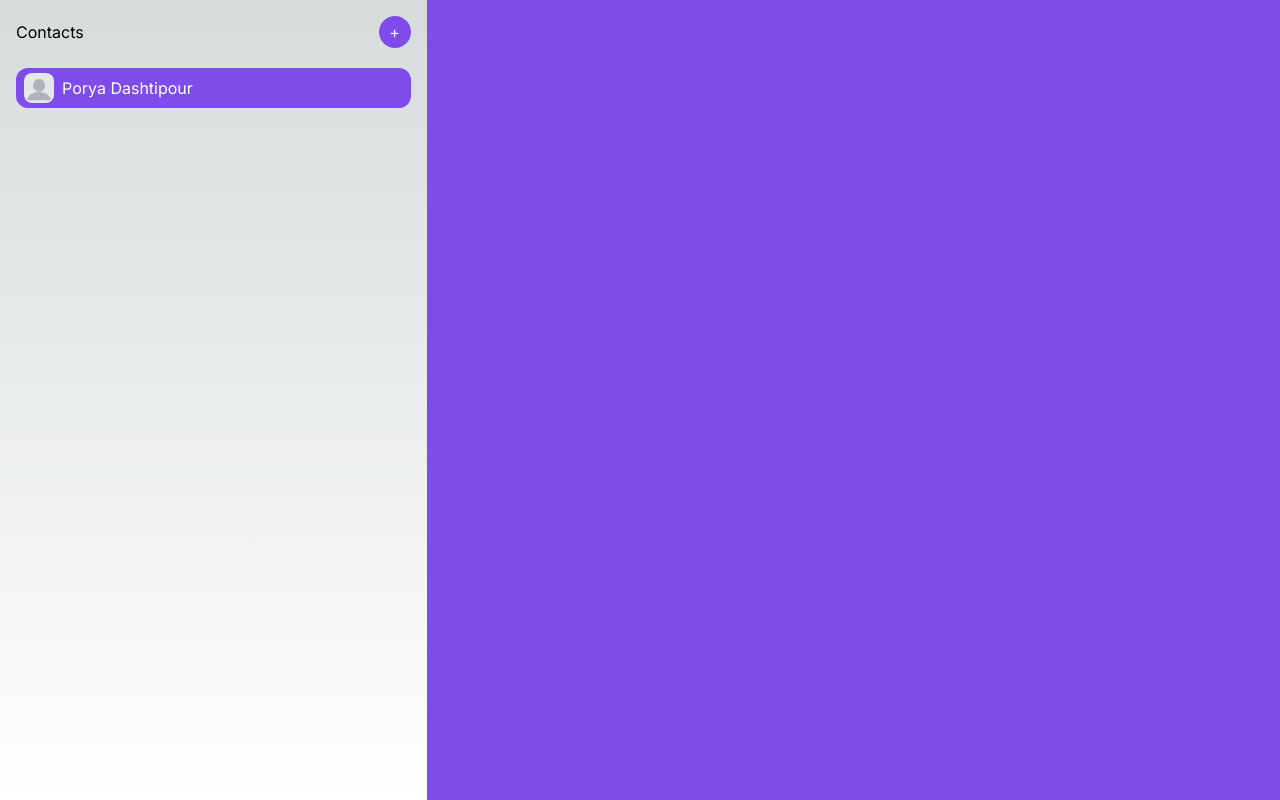
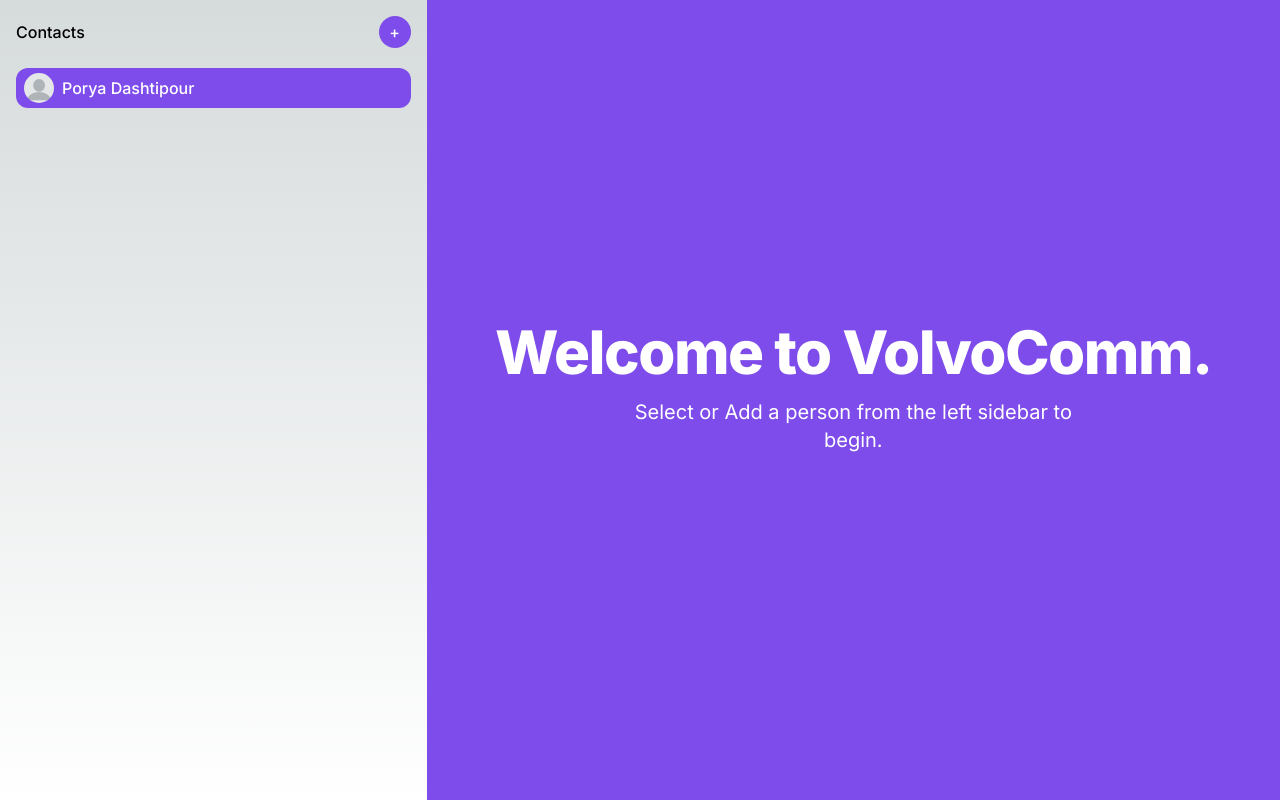
Before and after one commit to p0ryae/VolvoComm, a Next.js app: page / in a window 1280 px wide. Built offline with nearby package versions, Linux system fonts and the light colour scheme.

Commit message:
Minor tweaks

```diff
--- a/package.json
+++ b/package.json
@@ -9,6 +9,7 @@
     "lint": "next lint"
   },
   "dependencies": {
+    "@tauri-apps/api": "^1.6.0",
     "next": "14.2.5",
     "react": "^18",
     "react-dom": "^18"
--- a/src-tauri/tauri.conf.json
+++ b/src-tauri/tauri.conf.json
@@ -59,7 +59,7 @@
         "height": 600,
         "resizable": true,
         "title": "VolvoComm",
-        "width": 800
+        "width": 850
       }
     ]
   }
--- a/src/app/page.tsx
+++ b/src/app/page.tsx
@@ -1,8 +1,11 @@
+"use client";
+
 import Image from "next/image";
 
 export default function Home() {
+
   return (
-    <main className="flex min-h-screen flex-col items-center font-inter justify-between p-0">
+    <main className="flex min-h-screen flex-col items-center font-inter font-medium justify-between p-0">
       <div className="flex flex-row w-full h-screen">
         <div className="flex flex-col w-1/3 bg-black-500 p-4">
           <div className="flex flex-row items-center">
@@ -13,7 +16,7 @@
           </div>
           <div className="flex flex-col my-5 space-y-3">
             <button className="transition h-10 px-2 py-2 bg-true-purple text-white text-left rounded-xl flex items-center space-x-2 hover:cursor-default hover:scale-105">
-              <div className="rounded-lg overflow-hidden">
+              <div className="rounded-full overflow-hidden">
                 <Image
                   src="/person.png"
                   alt="Person Logo"
@@ -26,7 +29,12 @@
             </button>
           </div>
         </div>
-        <div className="w-2/3 bg-true-purple p-4"></div>
+        <div className="w-2/3 bg-true-purple p-4 flex flex-col justify-center items-center">
+          <div className="flex flex-col justify-center items-center text-center">
+            <h1 className="mb-4 text-4xl font-extrabold leading-none tracking-tight text-white md:text-5xl lg:text-6xl">Welcome to VolvoComm.</h1>
+            <p className="mb-6 text-lg font-normal text-white lg:text-xl sm:px-16 xl:px-48">Select or Add a person from the left sidebar to begin.</p>
+          </div>
+        </div>
       </div>
     </main>
   );
```
Also changed, not shown: 1 other file (tests, documents, lock files or other folders).
